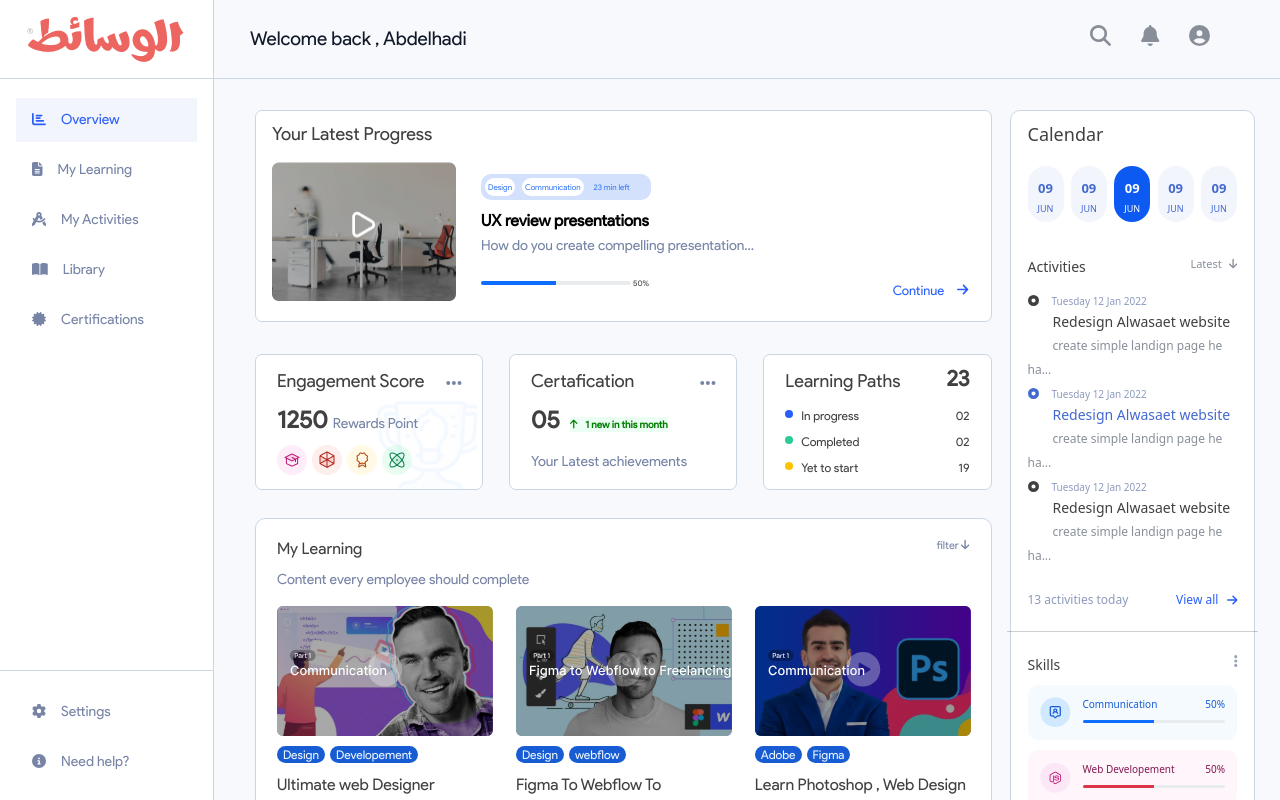
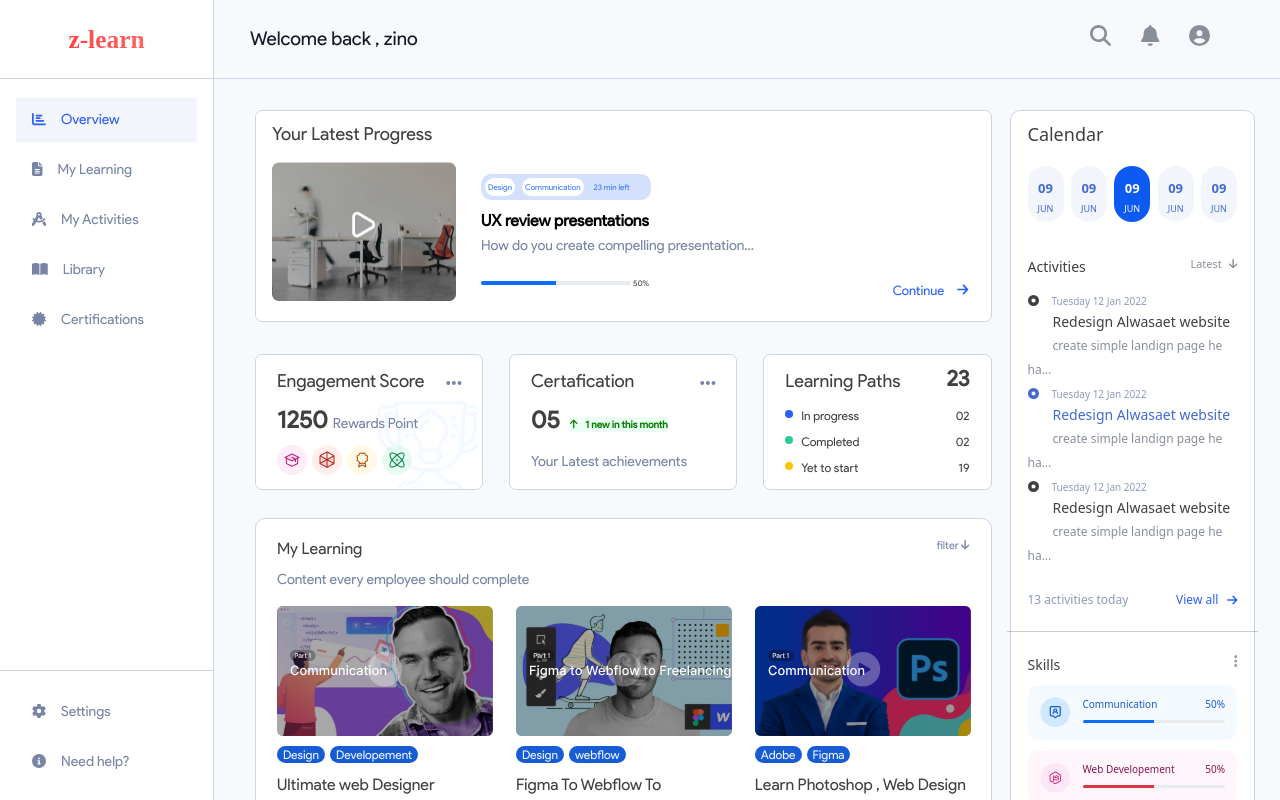
Before and after one commit to med-zino/next-js-test, a Next.js app: page /dashboard in a window 1280 px wide. Shown: the top 800 px of the page. Built offline with nearby package versions, Linux system fonts and the light colour scheme.

Commit message:
chnging logo and adding sidebar backgrond on hover

```diff
--- a/components/lerDashboard/navbar.js
+++ b/components/lerDashboard/navbar.js
@@ -10,7 +10,7 @@ import {
 export default function Navbar() {
   return (
     <div className={styles.navbar}>
-      <p>Welcome back , Abdelhadi</p>
+      <p>Welcome back , zino</p>
       <FontAwesomeIcon icon={faMagnifyingGlass} />
       <FontAwesomeIcon icon={faBell} />
       <FontAwesomeIcon icon={faCircleUser} />
--- a/components/lerDashboard/sidebar.js
+++ b/components/lerDashboard/sidebar.js
@@ -16,7 +16,7 @@ export default function Sidebar() {
   return (
     <div className={styles.sidebar}>
       <div className={styles.logo}>
-        <img src='/Alwasaet.png' alt='logo wasait' />
+        <img src='/z-learn.svg' alt='logo wasait' />
       </div>
       <ul>
         <li className={styles.lif}>
--- a/components/lerDashboard/sidebar.module.sass
+++ b/components/lerDashboard/sidebar.module.sass
@@ -26,7 +26,10 @@ $font-size: 13px
 
         li
             padding: 10px 16px
-            // border: $border
+            &:hover
+                cursor: pointer
+                background-color: #F3F5FC
+
             margin-bottom: 6px
             svg
                 margin-right: 15px
@@ -42,6 +45,7 @@ $font-size: 13px
 .logo
     padding: 16px 27px
     border-bottom: $border
+    height: 79px
 
 
 .footer
```
Also changed, not shown: public/z-learn.svg (added), 1 other file (tests, documents, lock files or other folders).
